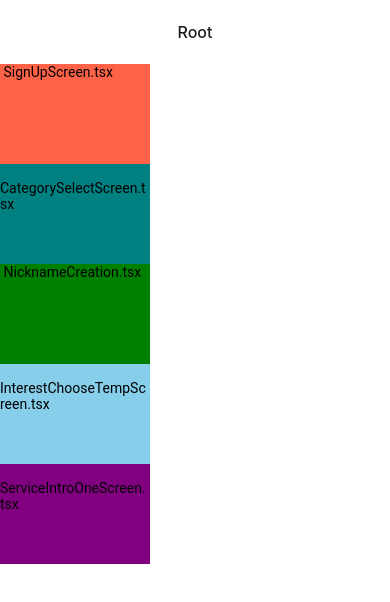
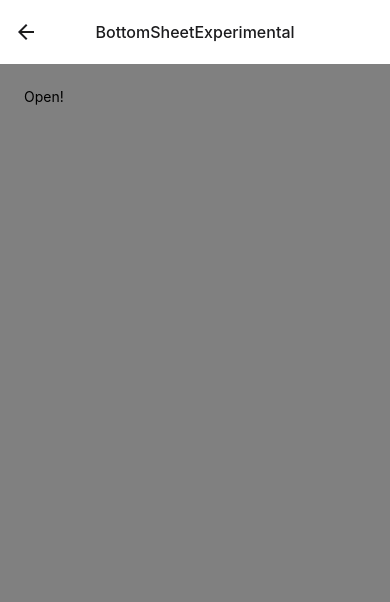
Before and after one commit to CCC-org/keewe-app, a React Native app: screen /BottomSheetExperimental in a window 390 px wide. Shown: the top 602 px of the page. Built offline with nearby package versions, Linux system fonts and the light colour scheme.

Commit message:
stack is no longer native

```diff
--- a/App.tsx
+++ b/App.tsx
@@ -27,9 +27,12 @@ import { View } from 'react-native';
 import OnboardingIntroHeaderButton from './src/components/buttons/OnboardingIntroHeaderButton';
 import ServiceIntroTwoScreen from './src/screens/onboarding/ServiceIntroTwoScreen';
 import ServiceIntroThreeScreen from './src/screens/onboarding/ServiceIntroThreeScreen';
+import BottomSheetExperimentalScreen from './src/screens/BottomSheetExperimentalScreen';
+import { createStackNavigator } from '@react-navigation/stack';
 
 const queryClient = new QueryClient();
-const Stack = createNativeStackNavigator();
+// const Stack = createNativeStackNavigator();
+const Stack = createStackNavigator();
 
 const headerOptions = {
   headerBackVisible: false,
@@ -49,14 +52,14 @@ export default function App() {
             <QueryClientProvider client={queryClient}>
               <Stack.Navigator
                 screenOptions={{
-                  contentStyle: { backgroundColor: 'white' },
+                  // contentStyle: { backgroundColor: 'white' },
                   headerTitleAlign: 'center',
-                  animation: 'slide_from_right',
+                  // animation: 'slide_from_right',
                   headerTitleStyle: {
                     fontSize: 16,
                   },
                   headerShadowVisible: false,
-                  animationDuration: 1000,
+                  // animationDuration: 1000,
                 }}
               >
                 {/* 챌린지 그룹 */}
@@ -155,6 +158,13 @@ export default function App() {
                     }}
                   />
                 </Stack.Group>
+                {/* 실험적 그룹 */}
+                <Stack.Group>
+                  <Stack.Screen
+                    name={'BottomSheetExperimental'}
+                    component={BottomSheetExperimentalScreen}
+                  />
+                </Stack.Group>
               </Stack.Navigator>
             </QueryClientProvider>
           </NavigationContainer>
--- a/babel.config.js
+++ b/babel.config.js
@@ -2,5 +2,6 @@ module.exports = function (api) {
   api.cache(true);
   return {
     presets: ['babel-preset-expo'],
+    plugins: ['react-native-reanimated/plugin'],
   };
 };
--- a/package.json
+++ b/package.json
@@ -15,11 +15,13 @@
   },
   "dependencies": {
     "@expo/vector-icons": "^13.0.0",
+    "@gorhom/bottom-sheet": "^4.4.5",
     "@miblanchard/react-native-slider": "^2.1.0",
     "@react-native-async-storage/async-storage": "^1.17.7",
     "@react-navigation/bottom-tabs": "^6.0.5",
     "@react-navigation/native": "^6.0.2",
     "@react-navigation/native-stack": "^6.1.0",
+    "@react-navigation/stack": "^6.3.1",
     "axios": "^0.27.2",
     "expo": "~45.0.0",
     "expo-app-loading": "^2.1.0",
@@ -37,6 +39,7 @@
     "react-native": "0.68.2",
     "react-native-gesture-handler": "~2.2.1",
     "react-native-paper": "^4.12.3",
+    "react-native-reanimated": "~2.8.0",
     "react-native-safe-area-context": "4.2.4",
     "react-native-screens": "~3.11.1",
     "react-native-svg": "12.3.0",
--- a/src/navigation/index.tsx
+++ b/src/navigation/index.tsx
@@ -19,6 +19,17 @@ export function RootScreen() {
     <>
       <Text>{accessToken}</Text>
 
+      <Pressable onPress={() => navigation.navigate('BottomSheetExperimental')}>
+        <View
+          style={{
+            backgroundColor: 'pink',
+            width: 150,
+            height: 100,
+          }}
+        >
+          <Text> BottomSheetExperimental.tsx</Text>
+        </View>
+      </Pressable>
       <Pressable onPress={() => navigation.navigate('SignUp')}>
         <View
           style={{
--- /dev/null
+++ b/src/screens/BottomSheetExperimentalScreen.tsx
@@ -0,0 +1,60 @@
+import React, { useCallback, useMemo, useRef, useState } from 'react';
+import { View, Text, StyleSheet, Pressable } from 'react-native';
+import BottomSheet from '@gorhom/bottom-sheet';
+import { ScrollView } from 'react-native-gesture-handler';
+import CountingTextArea from '../components/texts/CountingTextArea';
+
+const App = () => {
+  const [isOpen, setIsOpen] = useState(false);
+  const [text, setText] = useState('');
+  // ref
+  const bottomSheetRef = useRef<BottomSheet>(null);
+
+  // variables
+  const snapPoints = useMemo(() => ['10%', '50', '80%'], []);
+
+  // callbacks
+  const handleSheetChanges = useCallback((index: number) => {
+    console.log('handleSheetChanges', index);
+  }, []);
+
+  // renders
+  return (
+    <View style={styles.container}>
+      <Pressable onPress={() => setIsOpen(!isOpen)}>
+        <Text>Open!</Text>
+      </Pressable>
+      {isOpen && (
+        <BottomSheet
+          ref={bottomSheetRef}
+          index={2}
+          snapPoints={snapPoints}
+          onChange={handleSheetChanges}
+        >
+          <View style={styles.contentContainer}>
+            <CountingTextArea
+              infoText="asdf"
+              inputValue={text}
+              placeholder="adfdffdfdf"
+              setInputValue={setText}
+            />
+          </View>
+        </BottomSheet>
+      )}
+    </View>
+  );
+};
+
+const styles = StyleSheet.create({
+  container: {
+    flex: 1,
+    padding: 24,
+    backgroundColor: 'grey',
+  },
+  contentContainer: {
+    width: '100%',
+    height: '80%',
+  },
+});
+
+export default App;
--- a/types.tsx
+++ b/types.tsx
@@ -32,6 +32,7 @@ export type RootStackParamList = {
   ChallengeGoalSetting: undefined;
   ServiceIntroOne: undefined;
   InterestChooseTemp: undefined;
+  BottomSheetExperimental: undefined;
 };
 
 export type RootStackScreenProps<Screen extends keyof RootStackParamList> = NativeStackScreenProps<
```
Also changed, not shown: metro.config.js (+7 -1 lines), 1 other file (tests, documents, lock files or other folders).
